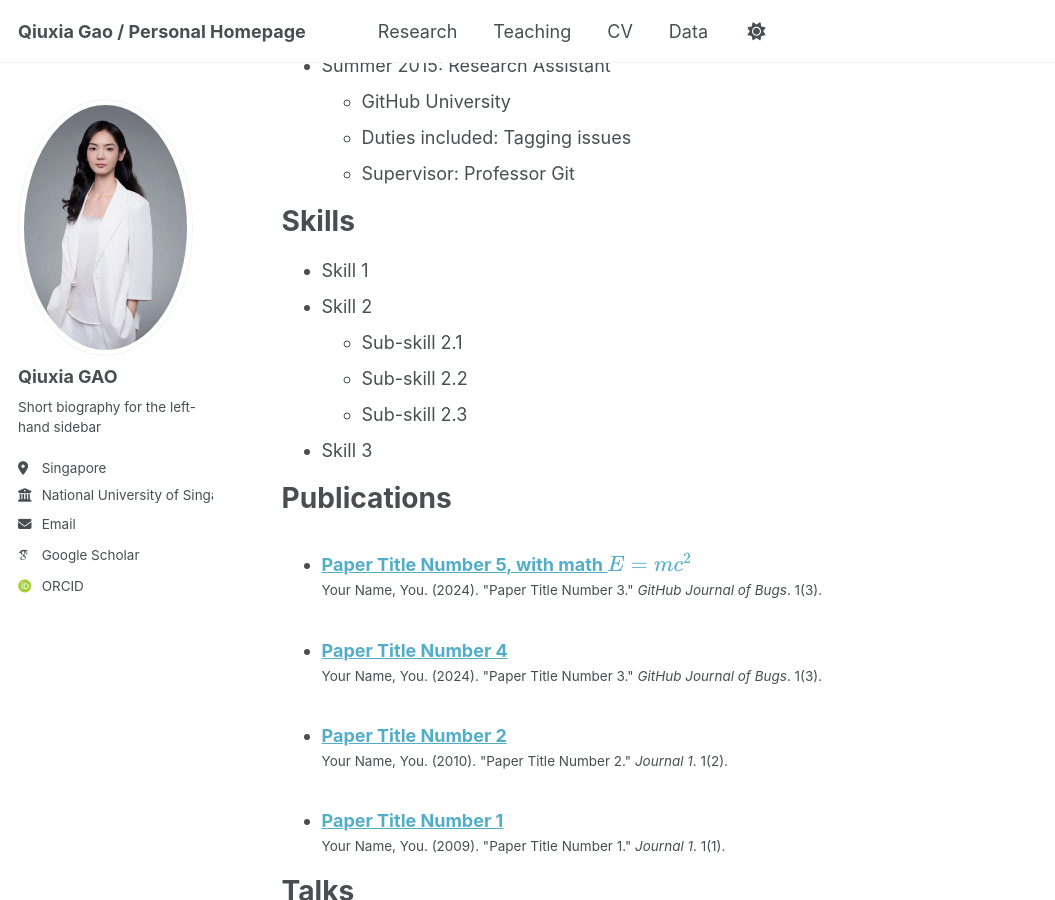
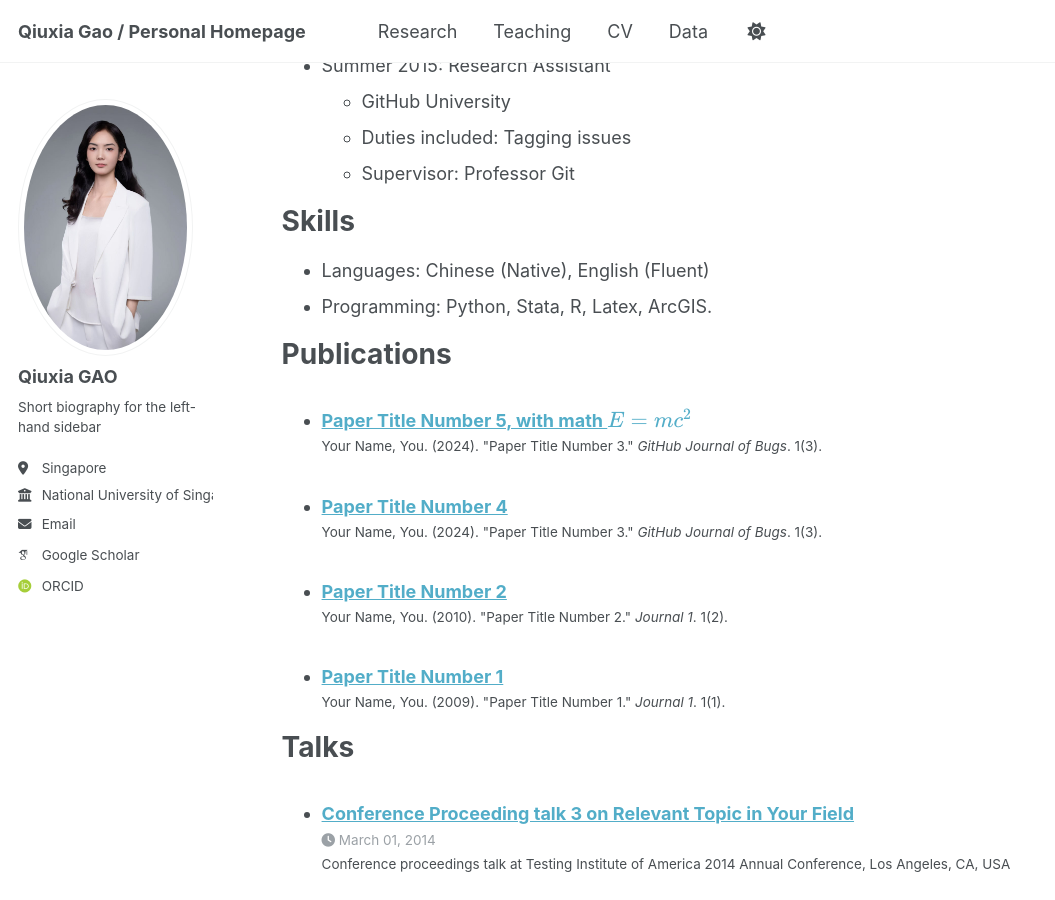
Before and after one commit to Meggie3466/qiuxia_gao, a Jekyll site: the page built from _pages/cv.md, in a window 1280 px wide and 900 px high, scrolled down 598 px. Shown: the whole window, without its empty margins (0-1055 px from the left). Built offline with Jekyll 4.4.1, drawn with Linux system fonts in a browser that asks for light colours; some web fonts are replaced; a script that is not in the unit is left out; a file with an impossible date is left out.

Commit message:
Update cv.md

```diff
--- a/_pages/cv.md
+++ b/_pages/cv.md
@@ -34,12 +34,8 @@ Work Paper
 
 Skills
 ======
-* Skill 1
-* Skill 2
-  * Sub-skill 2.1
-  * Sub-skill 2.2
-  * Sub-skill 2.3
-* Skill 3
+* Languages: Chinese (Native), English (Fluent)
+* Programming: Python, Stata, R, Latex, ArcGIS.
 
 Publications
 ======
```
